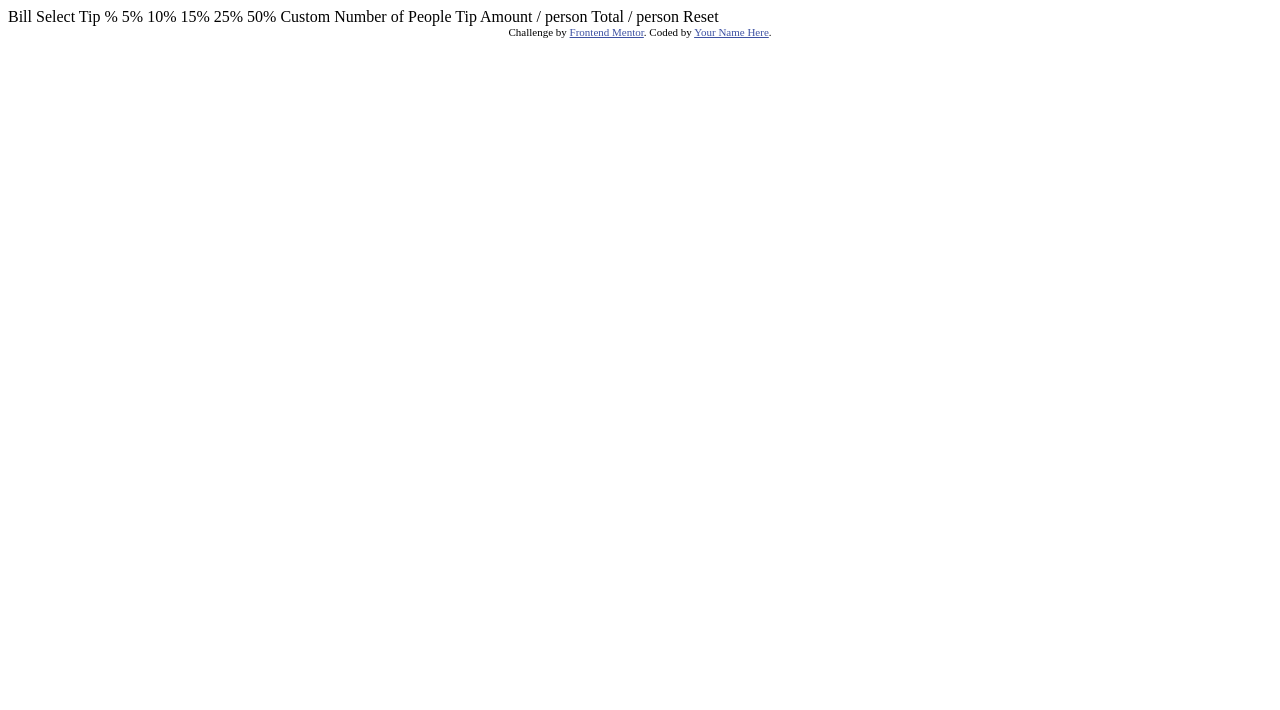
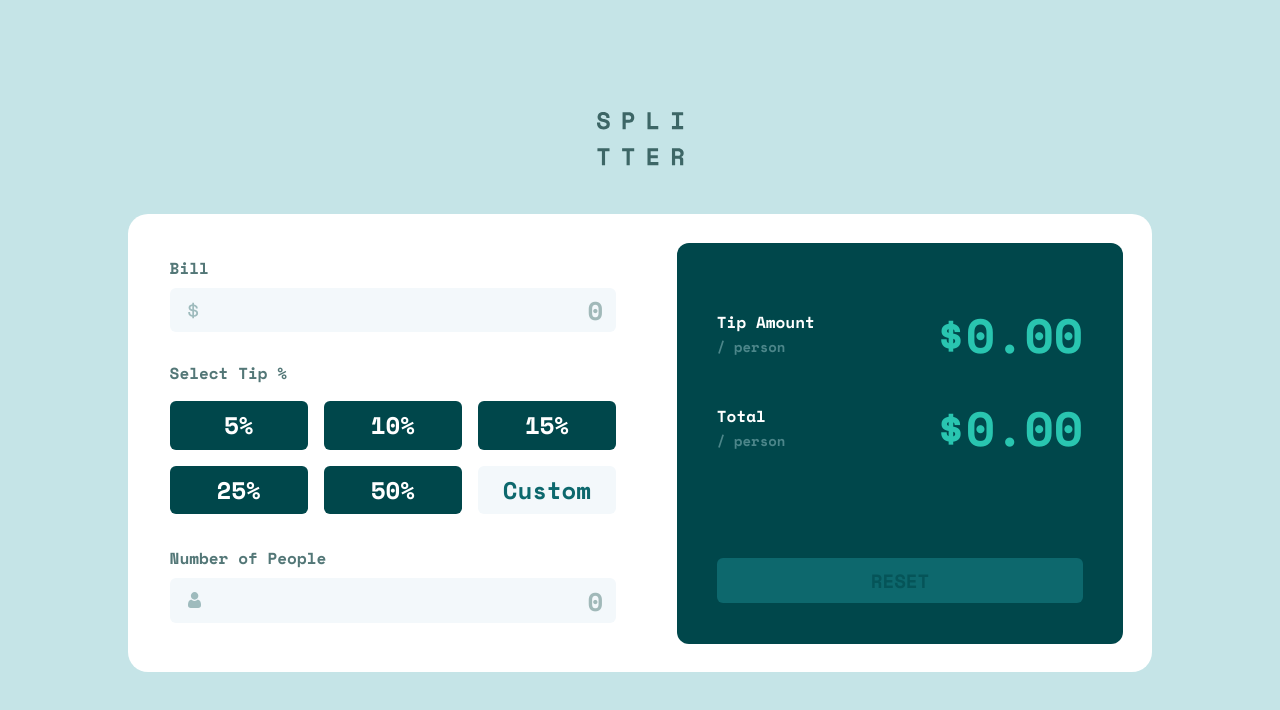
Before and after one commit to LucasCarvalho01/TipCalculator, a plain HTML site: page index.html in a window 1280 px wide. Drawn offline with nearby package versions, Linux system fonts and the light colour scheme.

Commit message:
completed layout

```diff
--- /dev/null
+++ b/css/style.css
@@ -0,0 +1,235 @@
+:root {
+  --font: 'Space Mono', monospace;
+  --primary: #26C0AB;
+  --bg: #c5e4e7;
+  --label: #f3f8fb;
+  --dark-green: #00474b;
+  --green-number: #29c5b0;
+  --inactive-button: #0d686d;
+  --small-headings: #537777;
+  --dash-person: #4c868a;
+  --placeholder: #a1b9b9;
+}
+
+*, body {
+  padding: 0;
+  margin: 0;
+  font-family: var(--font);
+  list-style: none;
+  text-decoration: none;
+  box-sizing: border-box;
+}
+
+
+img {
+  display: block;
+  max-width: 100%;
+}
+
+html {
+  height: 100%;
+}
+
+body {
+  background-color: var(--bg);
+  min-height: 100vh;
+  display: flex;
+  flex-direction: column;
+  align-items: center;
+  margin-top: 5rem;
+}
+
+.logo {
+  margin: 3rem 0;
+}
+
+.calculator {
+  background-color: #fff;
+  width: 100%;
+  border-radius: 20px 20px 0 0 ;
+  padding: 1.8rem;
+}
+
+/* .calc {
+  display: flex;
+  flex-direction: column;
+} */
+
+label {
+  display: block;
+  margin-bottom: .5rem;
+}
+
+.small-heading {
+  color: var(--small-headings);
+}
+
+.inputwrapper {
+  width: 100%;
+  position: relative;
+}
+
+.inputwrapper img {
+  position: absolute;
+  left: 18px;
+  top: 14px;
+}
+
+input[type="number"] {
+  border: none;
+  border-radius: 6px;
+  width: 100%;
+  background-color: var(--label);
+  text-align: right;
+  padding: .2rem .8rem;
+  font-size: 1.6rem;
+}
+
+input[type="number"]::placeholder {
+  color: var(--placeholder);
+}
+
+.bill {
+  margin-bottom: 1.8rem;
+}
+
+.tips {
+  display: grid;
+  grid-template-columns: 1fr 1fr;
+  gap: 1rem;
+}
+
+.tips span {
+  grid-column: 1/-1;
+  width: 100%;
+  display: block;
+}
+
+.tips button {
+  background-color: var(--dark-green);
+  color: #fff;
+  border: none;
+  border-radius: 6px;
+  padding: .4rem 0;
+  font-size: 1.5rem;
+}
+
+#customper {
+  background-color: var(--label);
+  color: var(--inactive-button);
+}
+
+.people {
+  margin: 2rem 0;
+}
+
+.result {
+  background-color: var(--dark-green);
+  color: #fff;
+  border-radius: 12px;
+  padding: 1.5rem;
+  padding-top: 2rem;
+}
+
+.result p {
+  font-size: .875rem;
+}
+
+.result span {
+  font-size: .75rem;
+  color: var(--dash-person);
+}
+
+.tipamount, .totalamount {
+  display: flex;
+  justify-content: space-between;
+  align-items: center;
+  margin-bottom: 1.4rem;
+}
+
+#personAmount, #totalPerson {
+  color: var(--green-number);
+  font-size: 2rem;
+}
+
+#reset {
+  width: 100%;
+  background-color: var(--inactive-button);
+  color: rgba(0, 71, 75, .6);
+  border: none;
+  text-transform: uppercase;
+  font-size: 1.2rem;
+  padding: .5rem 0;
+  border-radius: 6px;
+}
+
+input[type='number'] {
+  -moz-appearance:textfield;
+}
+
+input::-webkit-outer-spin-button,
+input::-webkit-inner-spin-button {
+  -webkit-appearance: none;
+}
+
+@media screen and (min-width: 600px) and (max-width: 999px) {
+  body {
+    margin: 0 2rem 0;
+  }
+}
+
+@media (min-width: 1000px) {
+  body {
+    margin-top: 5%;
+    min-height: calc(100vh - 10%);
+  }
+
+  .calculator {
+    width: 80%;
+    max-width: 1200px;
+    border-radius: 20px;
+  }
+
+  .calc {
+    display: flex;
+    gap: 3rem;
+  }
+
+  .inputs {
+    flex: 1;
+    padding: .8rem;
+  }
+
+  .infos {
+    flex: 1;
+  }
+
+  .tips {
+    grid-template-columns: 1fr 1fr 1fr;
+  }
+
+  .people {
+    margin-bottom: .5rem;
+  }
+
+  .result {
+    height: 100%;
+    padding: 3.5rem 2.5rem 0;
+  }
+
+  .result p {
+    font-size: 1rem;
+  }
+
+  .result span {
+    font-size: .875rem;
+  }
+
+  #personAmount, #totalPerson {
+    font-size: 3rem;
+  }
+
+  #reset {
+    margin-top: 4.5rem;
+  }
+}
--- a/index.html
+++ b/index.html
@@ -5,40 +5,76 @@
   <meta name="viewport" content="width=device-width, initial-scale=1.0"> <!-- displays site properly based on user's device -->
 
   <link rel="icon" type="image/png" sizes="32x32" href="./images/favicon-32x32.png">
+  <link rel="preconnect" href="https://fonts.googleapis.com">
+  <link rel="preconnect" href="https://fonts.gstatic.com" crossorigin>
+  <link href="https://fonts.googleapis.com/css2?family=Space+Mono:wght@700&display=swap" rel="stylesheet">
+  <link rel="stylesheet" href="./css/style.css">
 
   <title>Frontend Mentor | Tip calculator app</title>
 
-  <!-- Feel free to remove these styles or customise in your own stylesheet 👍 -->
-  <style>
-    .attribution { font-size: 11px; text-align: center; }
-    .attribution a { color: hsl(228, 45%, 44%); }
-  </style>
 </head>
 <body>
+  <div class="logo">
+    <img src="./images/logo.svg" alt="Splitter logo">
+  </div>
 
-  Bill
+  <main class="calculator">
+    <form action="" class="calc">
 
-  Select Tip %
-  5%
-  10%
-  15%
-  25%
-  50%
-  Custom
+      <section class="inputs">
+        <div class="bill">
+          <label for="bill-amount" class="small-heading">Bill</label>
+          <div class="inputwrapper">
+            <img src="./images/icon-dollar.svg" alt="dollar sign">
+            <input type="number" name="bill-amount" id="bill-amount" required step=".01" placeholder="0">
+          </div>
+        </div>
 
-  Number of People
+        <div class="tips">
+          <span class="small-heading">Select Tip %</span>
+          <button type="button" name="5per" id="5per">5%</button>
+          <button type="button" name="10per" id="10per">10%</button>
+          <button type="button" name="15per" id="15per">15%</button>
+          <button type="button" name="25per" id="25per">25%</button>
+          <button type="button" name="50per" id="50per">50%</button>
+          <button type="button" name="customper" id="customper">Custom</button>
+        </div>
 
-  Tip Amount
-  / person
+        <div class="people">
+          <label for="numPeople" class="small-heading">Number of People</label>
+          <div class="inputwrapper">
+            <img src="./images/icon-person.svg" alt="person icon">
+            <input type="number" id="numPeople" name="numPeople" required placeholder="0">
+          </div>
+        </div>
+      </section>
 
-  Total
-  / person
+      <section class="infos">
+        <section class="result">
+          <div class="tipamount">
+            <div class="info-tip">
+              <p>Tip Amount</p>
+              <span>/ person</span>
+            </div>
+            <span id="personAmount">$0.00</span>
+          </div>
 
-  Reset
 
-  <div class="attribution">
-    Challenge by <a href="https://www.frontendmentor.io?ref=challenge" target="_blank">Frontend Mentor</a>.
-    Coded by <a href="#">Your Name Here</a>.
-  </div>
+          <div class="totalamount">
+            <div class="info-total">
+              <p>Total</p>
+              <span>/ person</span>
+            </div>
+            <span id="totalPerson">$0.00</span>
+          </div>
+
+          <button type="button" id="reset">Reset</button>
+
+        </section>
+      </section>
+    </form>
+  </main>
+
+  <script src="./main.js"></script>
 </body>
 </html>
```
